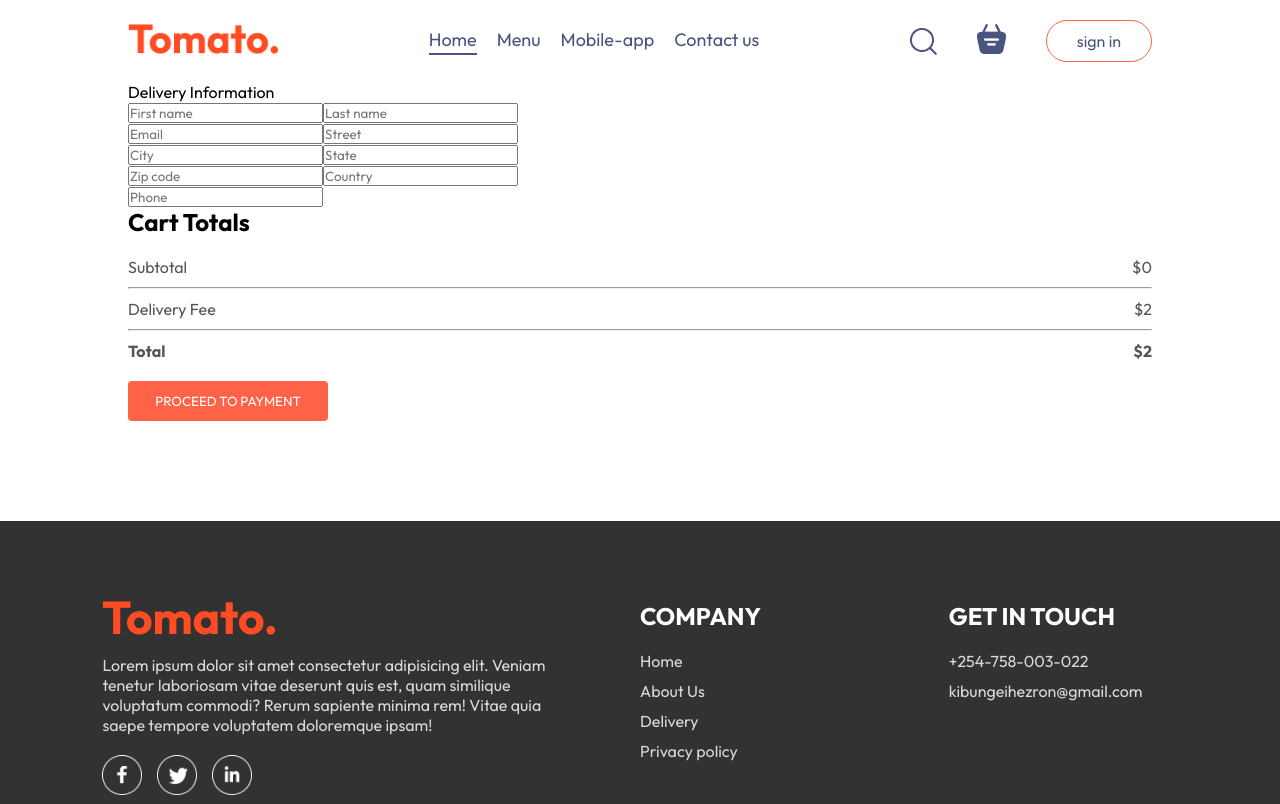
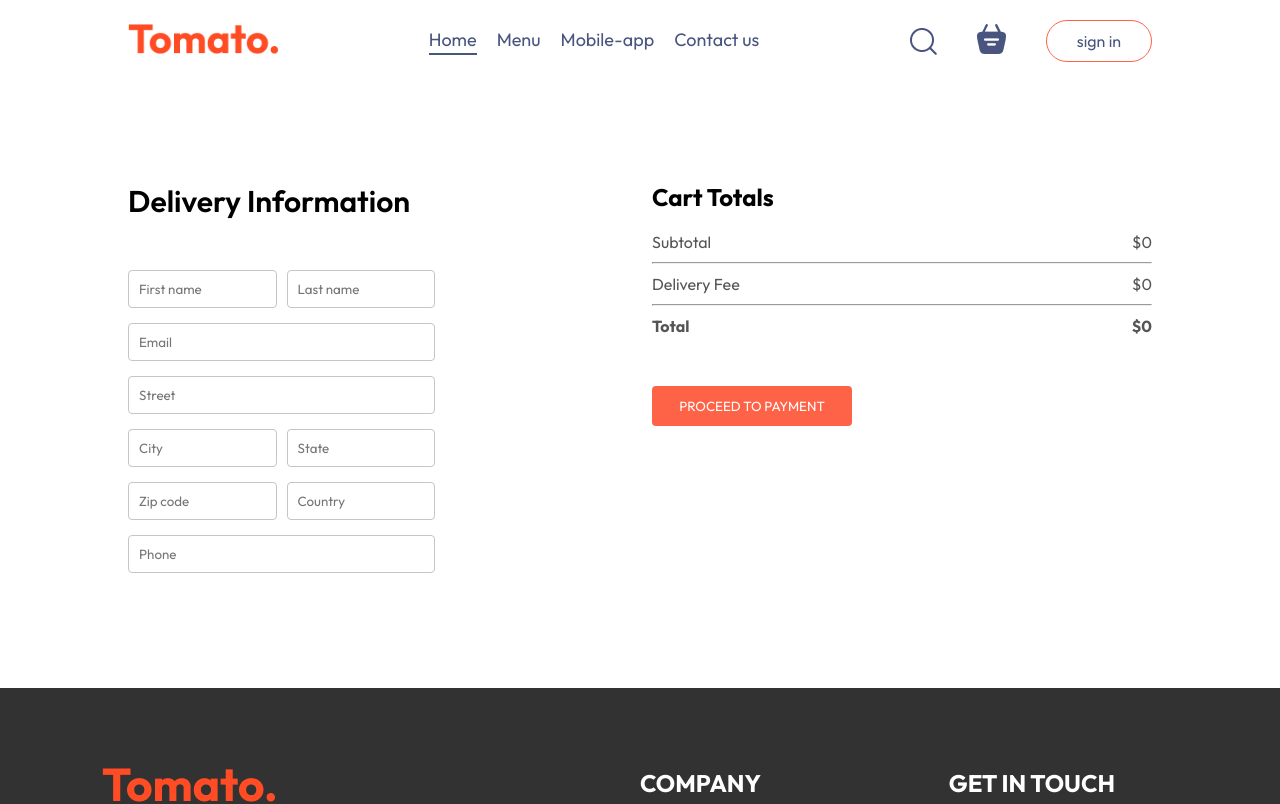
Before and after one commit to LimoHezron/React-Food-Delivery, a React (Vite) app: page /PlaceOrder in a window 1280 px wide. Shown: the top 804 px of the page. Built offline with nearby package versions, Linux system fonts and the light colour scheme.

Commit message:
complete frontend

```diff
--- a/src/pages/Cart/Cart.jsx
+++ b/src/pages/Cart/Cart.jsx
@@ -50,12 +50,12 @@
             <hr />
             <div className="cart-total-details">
               <p>Delivery Fee</p>
-              <p>${2}</p>
+              <p>${getTotalCartAmount()===0?0:2}</p>
             </div>
             <hr />
             <div className="cart-total-details">
               <b>Total</b>
-              <b>${getTotalCartAmount()+2}</b>
+              <b>${getTotalCartAmount()===0?0:getTotalCartAmount()+2}</b>
             </div>
           </div>
           <button onClick={()=>navigate('/PlaceOrder')} >PROCEED TO CHECKOUT</button>
--- a/src/pages/PlaceOrder/PlaceOrder.css
+++ b/src/pages/PlaceOrder/PlaceOrder.css
@@ -0,0 +1,35 @@
+.place-order{
+    display: flex;
+    align-items: start;
+    justify-content: space-between;
+    gap: 50px;
+    margin-top: 100px;
+}
+.place-order-left{
+    width: 100%;
+    max-width: max(30%,100px);
+}
+.place-order-left .title{
+    font-size: 30px;
+    font-weight: 600;
+    margin-bottom: 50px;
+}
+.place-order-left input{
+    margin-bottom: 15px;
+    width: 100%;
+    border-radius: 4px;
+    border: 1px solid #c5c5c5;
+    outline-color: tomato;
+    padding: 10px;
+}
+.place-order-left .multi-fields{
+    display: flex;
+    gap: 10px;
+}
+.place-order-right{
+    width: 100%;
+    max-width: max(40%,500px);
+}
+.place-order-right .cart-total button{
+    margin-top: 30px;
+}
--- a/src/pages/PlaceOrder/PlaceOrder.jsx
+++ b/src/pages/PlaceOrder/PlaceOrder.jsx
@@ -31,19 +31,19 @@
         <div className="cart-total">
           <h2>Cart Totals</h2>
           <div>
-            <div className="cart-total-details">
+          <div className="cart-total-details">
               <p>Subtotal</p>
               <p>${getTotalCartAmount()}</p>
             </div>
             <hr />
             <div className="cart-total-details">
               <p>Delivery Fee</p>
-              <p>${2}</p>
+              <p>${getTotalCartAmount()===0?0:2}</p>
             </div>
             <hr />
             <div className="cart-total-details">
               <b>Total</b>
-              <b>${getTotalCartAmount()+2}</b>
+              <b>${getTotalCartAmount()===0?0:getTotalCartAmount()+2}</b>
             </div>
           </div>
           <button>PROCEED TO PAYMENT</button>
```
